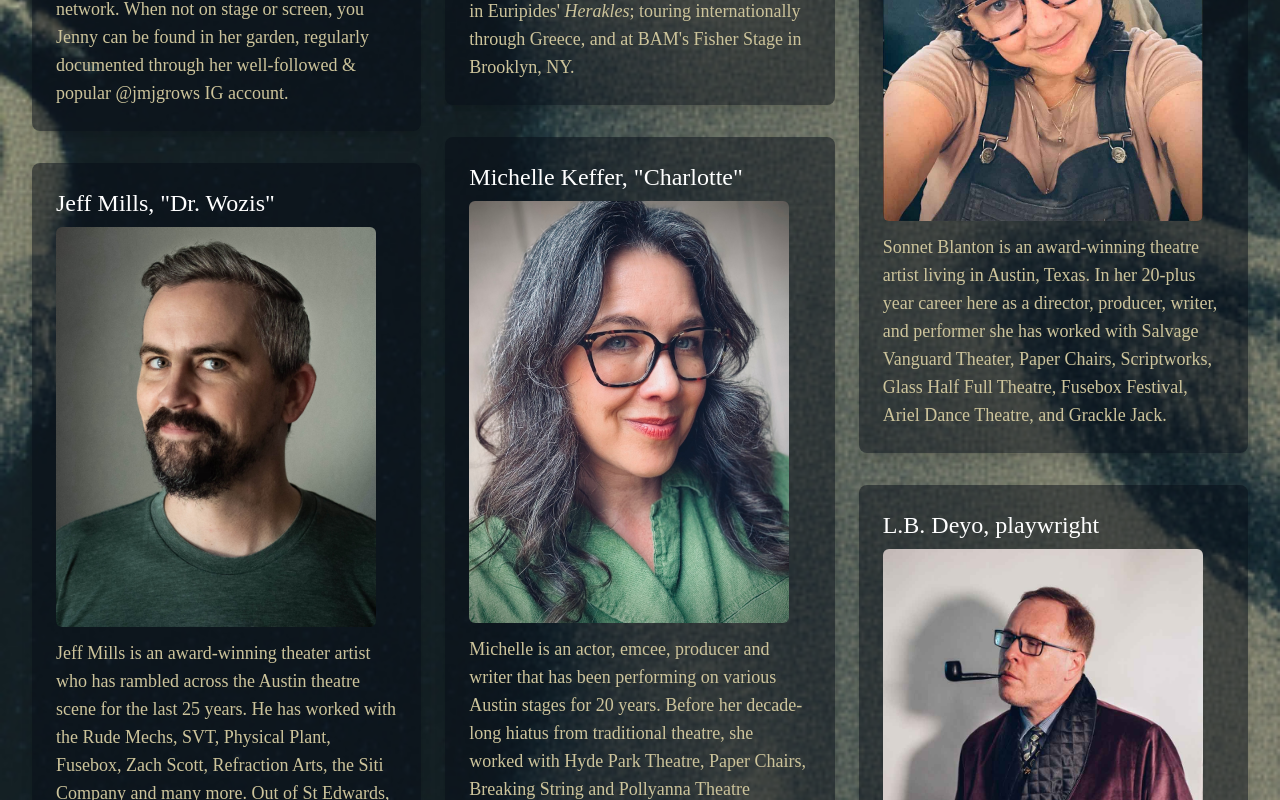
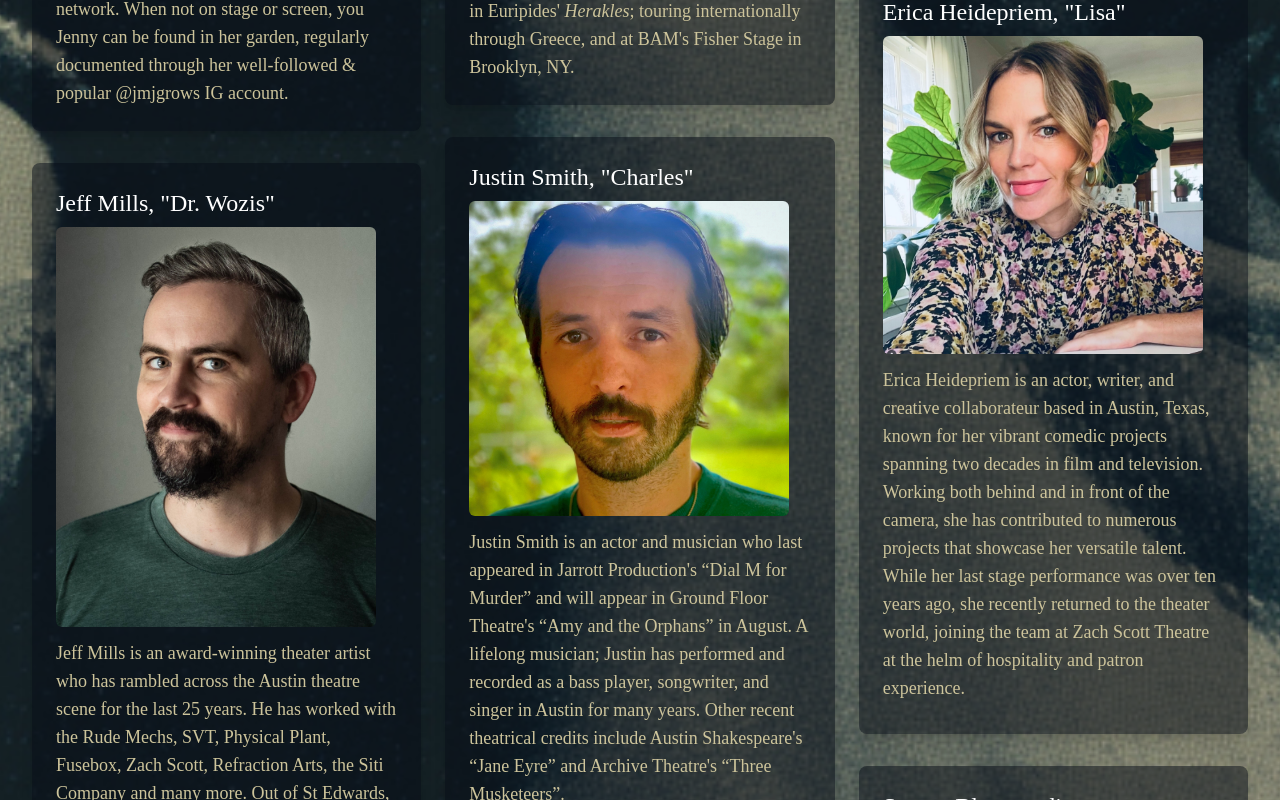
Before and after one commit to lbdeyo/apprehensionplay, a Next.js app: page /cast-crew in a window 1280 px wide. Shown: the part 1360-2160 px from the top of the page. Built offline with nearby package versions, Linux system fonts and the light colour scheme; a web font is replaced by a local one.

Commit message:
adding justin smith to cast & crew

```diff
--- a/app/cast-crew/page.tsx
+++ b/app/cast-crew/page.tsx
@@ -38,13 +38,19 @@ export default function CastCrew() {
                             <img src="/img/castandcrew/mills.jpeg" alt="Jeff Mills" className="w-full h-auto max-w-xs rounded-md mb-3 object-cover" />
                             <p className="text-[#cdc49b] text-lg text-left mb-2">Jeff Mills is an award-winning theater artist who has rambled across the Austin theatre scene for the last 25 years. He has worked with the Rude Mechs, SVT, Physical Plant, Fusebox, Zach Scott, Refraction Arts, the Siti Company and many more. Out of St Edwards, he cut his teeth in the improv/sketch scene as a founding member of Fatbuckle & Think Tank, moved to NYC to work with the Muppets, and then returned to Austin as a producer, director, actor and sound designer. Notable credits include <i>The Assumption, Fixing King John, Roe, Everything is Established, Three, Spacestation1985, Fixing Troilus and Cressida,</i> and <i>Hotel Vanya</i>. In 2018, Jeff received the distinguished John Bustin Award for Conspicuous Versatility from the Austin Critics Table.</p>
                         </div>
-
-
                         <div className=" mb-8 break-inside-avoid bg-[#070C17]/50 rounded-lg shadow-lg p-6 flex flex-col items-start">
                             <h2 className="text-2xl  text-white mb-2 text-left">Brent Werzner, "Joe"</h2>
                             <img src="/img/castandcrew/werzner-pic.jpg" alt="Jennymarie Jemison" className="w-full h-auto max-w-xs rounded-md mb-3 object-cover" />
                             <p className="text-[#cdc49b] text-lg text-left">Brent Werzner is an actor who has worked and performed professionally with major motion picture, television, and interactive media studios, including A24, Netflix, NBC, CBS, Universal and Rockstar Games. Brent is an alumni of Saint Edward's University, in Austin, TX, and is a long-standing member of both the Screen Actors Guild (SAG) and Actor's Equity Association (AEA). He is known for his roles in critically acclaimed films <i>Green Room</i> (2015) and <i>Blue Ruin</i> (2013), as well as in CBS' <i>Blue Bloods</i>, and Netflix's <i>On My Block</i>. Theatrically, he has worked with the renowned SITI Company and director Anne Bogart, debuting the role of Poseidon in the <i>Trojan Women</i> (After Euripides) at the Getty Villa in Los Angeles and the Harvey Theatre in New York City. Brent also performed the title role in Euripides' <i>Herakles</i>; touring internationally through Greece, and at BAM's Fisher Stage in Brooklyn, NY.</p>
                         </div>
+                        <div className=" mb-8 break-inside-avoid bg-[#070C17]/50 rounded-lg shadow-lg p-6 flex flex-col items-start">
+                            <h2 className="text-2xl  text-white mb-2 text-left">Justin Smith, "Charles"</h2>
+                            <img src="/img/castandcrew/justin-smith.jpg" alt="Justin Smith" className="w-full h-auto max-w-xs rounded-md mb-3 object-cover" />
+                            <p className="text-[#cdc49b] text-lg text-left mb-2">Justin Smith is an actor and musician who last appeared in Jarrott Production's “Dial M for Murder” and will appear in Ground Floor Theatre's “Amy and the Orphans” in August. A lifelong musician; Justin has performed and recorded as a bass player, songwriter, and singer in Austin for many years. Other recent theatrical credits include Austin Shakespeare's “Jane Eyre” and Archive Theatre's “Three Musketeers”.</p>
+                        </div>
+
+
+
                         <div className=" mb-8 break-inside-avoid bg-[#070C17]/50 rounded-lg shadow-lg p-6 flex flex-col items-start">
                             <h2 className="text-2xl  text-white mb-2 text-left">Michelle Keffer, "Charlotte"</h2>
                             <img src="/img/castandcrew/michelle-keffer.jpg" alt="Michelle Keffer" className="w-full h-auto max-w-xs rounded-md mb-3 object-cover" />
```
Also changed, not shown: public/img/castandcrew/justin-smith.jpg (added).
